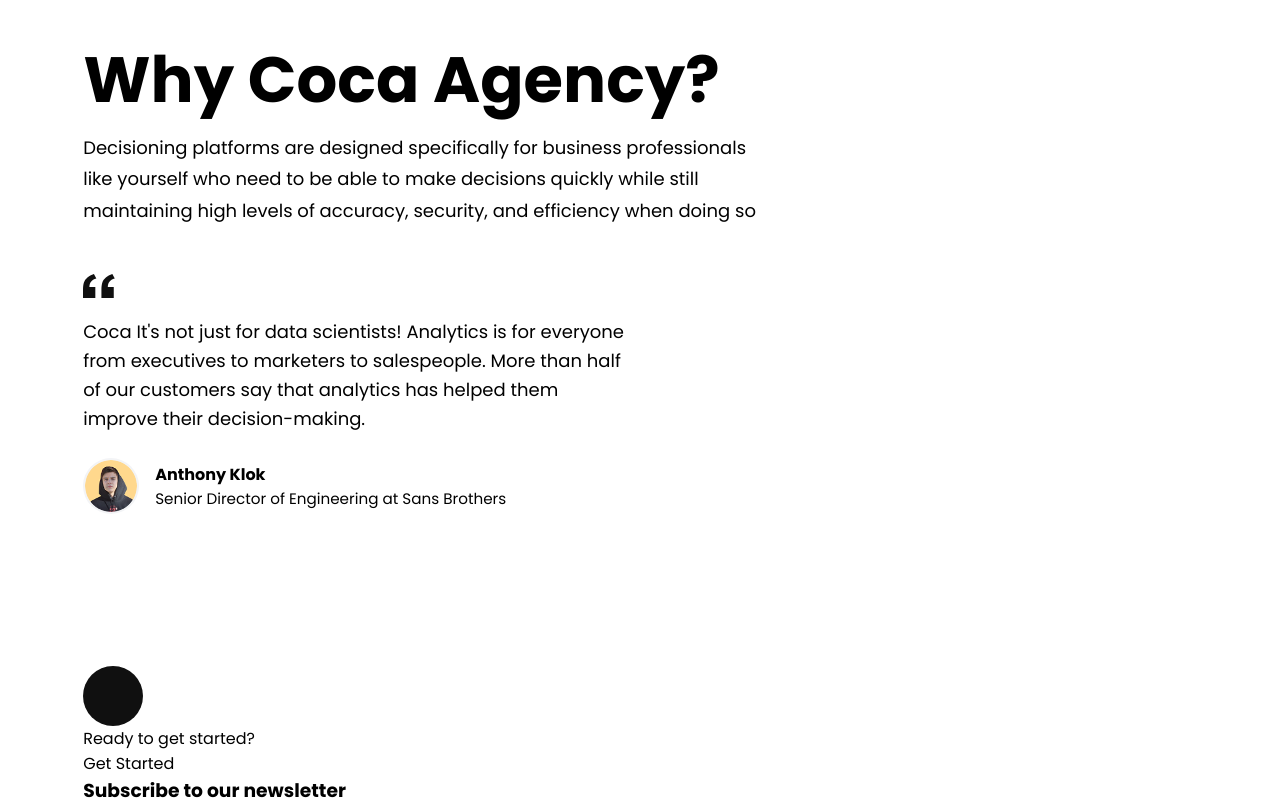
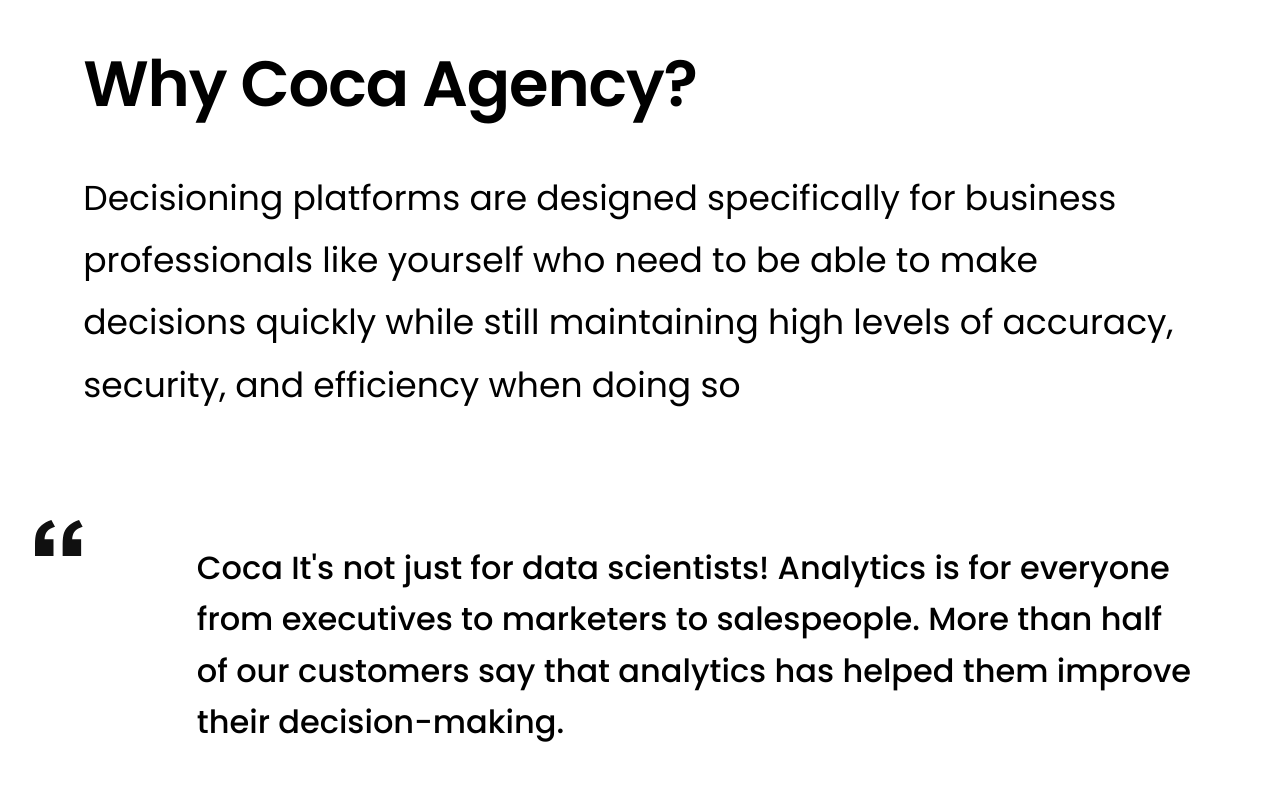
Before and after one commit to PabloTzeliks/coca-design-to-code, a plain HTML site: page index.html in a window 1280 px wide. Shown: the part 5360-6160 px from the top of the page. Drawn offline with Linux system fonts and the light colour scheme.

Commit message:
PRT-010: feat: Implementação Testimonials

```diff
--- a/CSS/styles.css
+++ b/CSS/styles.css
@@ -63,6 +63,7 @@
   margin-right: calc(50% - 50vw);
   margin-top: calc(0.7rem + 0.6vw);
   padding: 0 min(5%, 60px);
+  padding-inline: (16px, calc((100vw - 1200px)/2), 120px);
   box-sizing: border-box;
 }
 
@@ -394,30 +395,33 @@
 .testimonials {
   background: var(--bg);
   color: var(--text);
-  padding: calc(3.5rem + 5vw) 0;
+  padding: calc(3.15rem + 5vw) 0;
 }
 
 .testimonials-inner {
   display: grid;
   grid-template-columns: 1fr;
-  gap: 3rem;
+  gap: calc(2.5rem + 5vw);
   align-items: start;
 }
 
 /* LEFT: título + lead */
-.testimonials-title {
-  font-weight: 700;
-  font-size: clamp(2rem, 5.5vw, 4rem); /* escalável */
-  line-height: 1;
-  margin: 0 0 1.25rem 0;
+.testimonials-left h2 {
+  font-weight: 600;
+  font-size: clamp(2.5rem, 5vw, 5rem);
+  line-height: 1.3;
+  letter-spacing: -0.07rem;
+  margin-bottom: calc(1rem + 2vw);
 }
 
-.testimonials-lead {
+.testimonials-left p {
   margin: 0;
-  color: var(--muted);
-  font-size: clamp(.95rem, 2.2vw, 1.125rem);
-  line-height: 1.75;
-  max-width: 60ch; /* manter linhas legíveis */
+  font-weight: 400;
+  color: var(--text-black-color);
+  font-size: clamp(1.25rem, 2.7vw, 2.5rem);
+  line-height: 1.8;
+  max-width: 60ch;
+
 }
 
 /* RIGHT: testimonial card */
@@ -427,12 +431,19 @@
   padding: 0; /* conteúdo já alinhado */
   display: flex;
   flex-direction: column;
-  gap: 1.25rem;
+  gap: 1rem;
+}
+
+.testimonial-content {
+  position: relative;
+  display: flex;
+  flex-direction: column;
+  gap: 1rem;
 }
 
 /* quote mark - mobile: pequena e inline acima do texto */
 .quote-mark {
-  width: 32px;
+  width: 48px;
   height: auto;
   display: block;
 }
@@ -440,41 +451,57 @@
 /* o texto do depoimento */
 .testimonial-text {
   margin: 0;
-  font-size: clamp(1rem, 2.2vw, 1.125rem);
+  font-size: clamp(1.25rem, 3.2vw, 2rem);
+  font-weight: 500;
   line-height: 1.6;
   color: var(--text);
-  /* opicional: largura controlada para leitura */
-  max-width: 48ch;
+  max-width: 60ch;
+  padding-top: calc(0.6rem + 1vw);
+  padding-left: calc(2.5rem + 2vw);
+  margin-bottom: calc(1rem + 2.5vw);
 }
 
 /* author box */
 .testimonial-author {
   display: flex;
   align-items: center;
-  gap: 1rem;
-  margin-top: .25rem;
+  gap: 1.5rem;
 }
 
 .author-avatar{
-  width: 56px;
-  height: 56px;
+  width: 80px;
+  height: 80px;
   border-radius: 999px;
   object-fit: cover;
   flex-shrink: 0;
   background: #f3f4f6;
-  padding: 2px; /* opcional borda "círculo interno" */
 }
 
 .author-name {
-  font-size: 1rem;
+  font-size: clamp(1.22rem, 2.5vw, 2rem);
   margin: 0;
   font-weight: 700;
 }
 
 .author-role {
   margin: 0;
-  font-size: .95rem;
+  font-size: clamp(0.86rem, 1.5vw, 1.3rem);
   color: var(--muted);
 }
 
-.author-link { color: var(--accent); text-decoration: none; }
+.author-link { color: #2282A1; text-decoration: underline;}
+
+/* Desktop - deslocar aspas para esquerda */
+@media (min-width: 1024px) {
+  .testimonial-content {
+    padding-left: 3rem; /* espaço para as aspas */
+  }
+  .quote-mark {
+    position: absolute;
+    left: 0;
+    top: 0;
+    transform: translateX(-100%); /* “fora” do texto */
+  }
+}
+
+/* Footer */
--- a/index.html
+++ b/index.html
@@ -323,11 +323,10 @@
       <section class="testimonials">
         <div class="container">
           <div class="testimonials-inner">
-
             <!-- Coluna da esquerda -->
             <div class="testimonials-left">
-              <h2 class="testimonials-title">Why Coca Agency?</h2>
-              <p class="testimonials-lead">
+              <h2>Why Coca Agency?</h2>
+              <p>
                 Decisioning platforms are designed specifically for business
                 professionals like yourself who need to be able to make
                 decisions quickly while still maintaining high levels of
@@ -340,21 +339,20 @@
               class="testimonial-card"
               aria-labelledby="testimonial-heading"
             >
-              <!-- Elemento de Aspas -->
+              <div class="testimonial-content">
                 <img
                   src="/resources/icons/quotes.svg"
-                alt=""
+                  alt="Ícone de Aspas"
                   class="quote-mark"
                   aria-hidden="true"
                 />
-
-              <!-- Testemunho -->
                 <p id="testimonial-heading" class="testimonial-text">
                   Coca It's not just for data scientists! Analytics is for
-                everyone from executives to marketers to salespeople. More than
-                half of our customers say that analytics has helped them improve
-                their decision-making.
+                  everyone from executives to marketers to salespeople. More
+                  than half of our customers say that analytics has helped them
+                  improve their decision-making.
                 </p>
+              </div>
 
               <div class="testimonial-author">
                 <img
```
Lines whose indentation alone changed are shown as unchanged.
